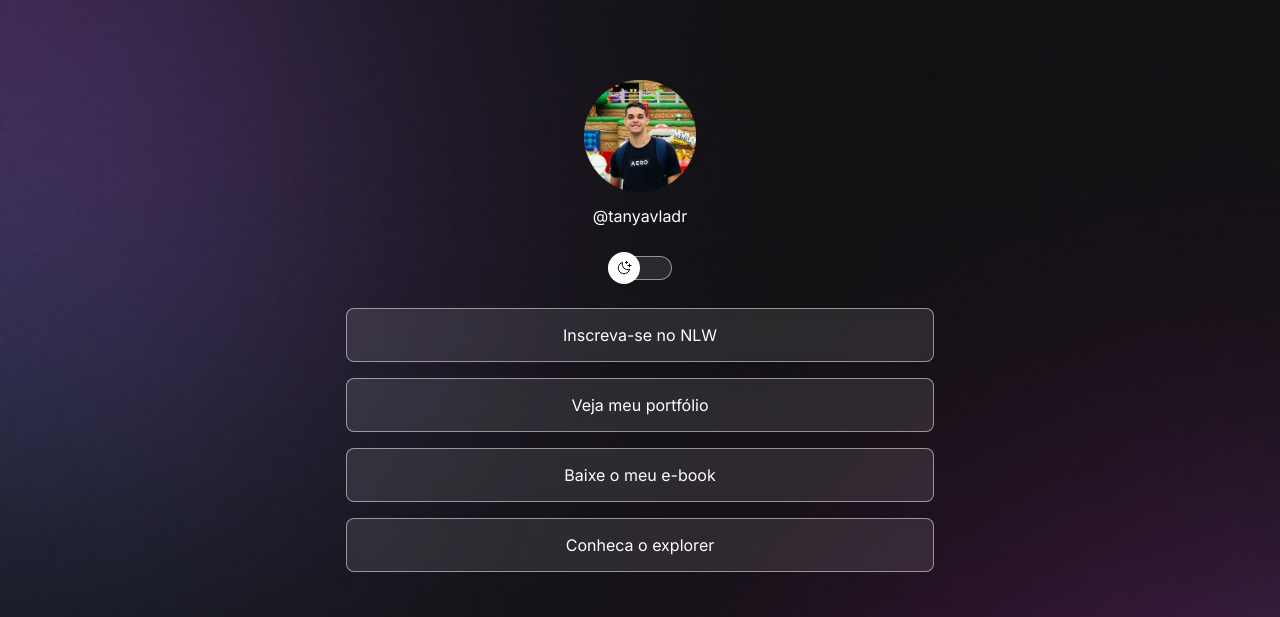
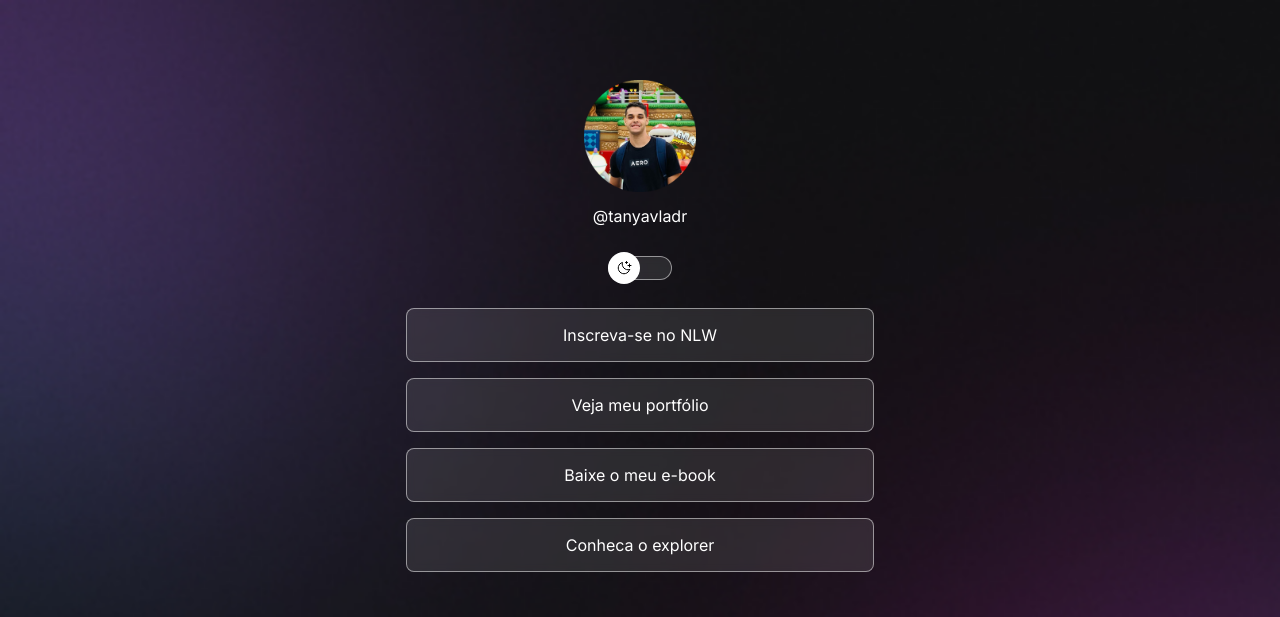
Before and after one commit to ezequielrabello/discover, a plain HTML site: page index.html in a window 1280 px wide. Shown: the top 617 px of the page. Drawn offline with nearby package versions, Linux system fonts and the light colour scheme.

Commit message:
updated style

```diff
--- a/style.css
+++ b/style.css
@@ -84,8 +84,9 @@ ul {list-style: none;
   flex-direction: column;
   gap: 16px;
   padding: 24px 0px;
+  margin: 0 60px;
+}
 
-}
 ul li a{
   display: flex;
   padding: 16px 24px;
```
